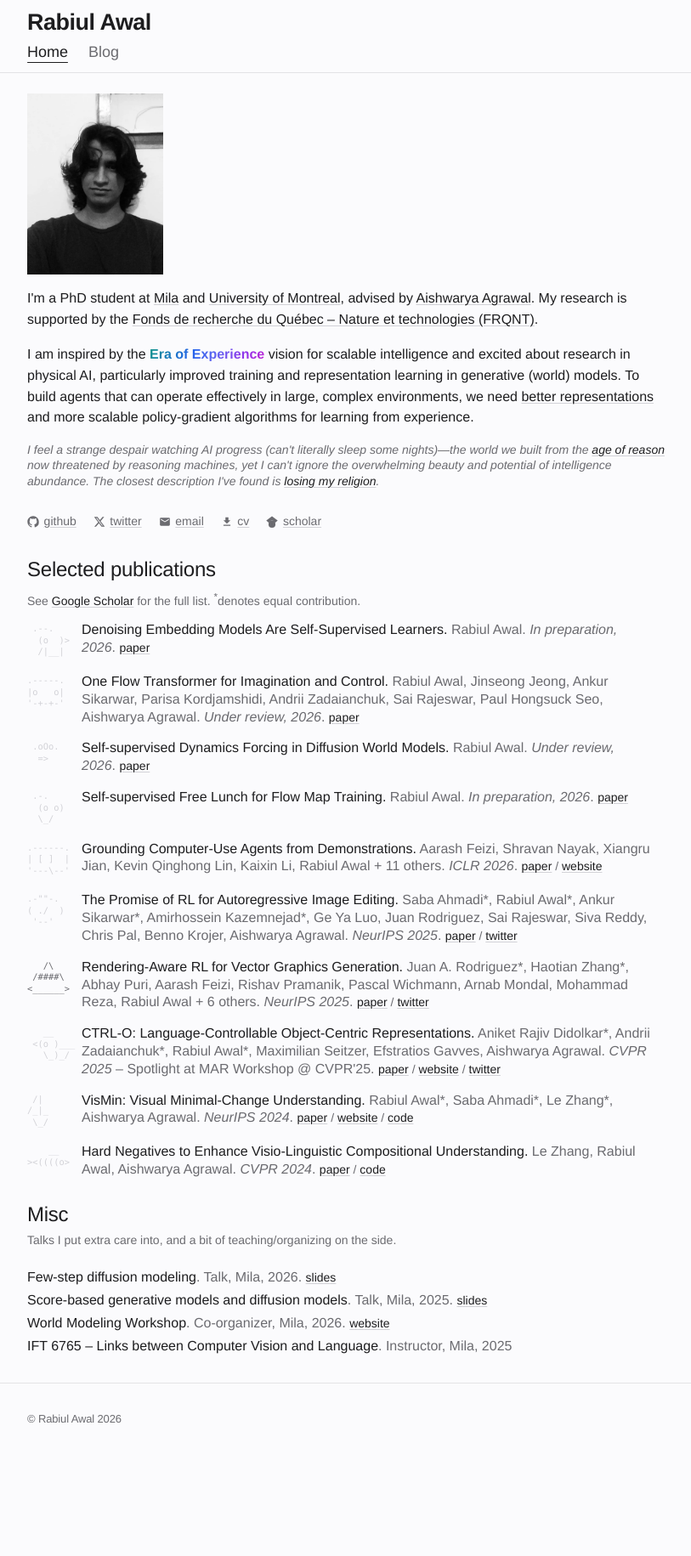
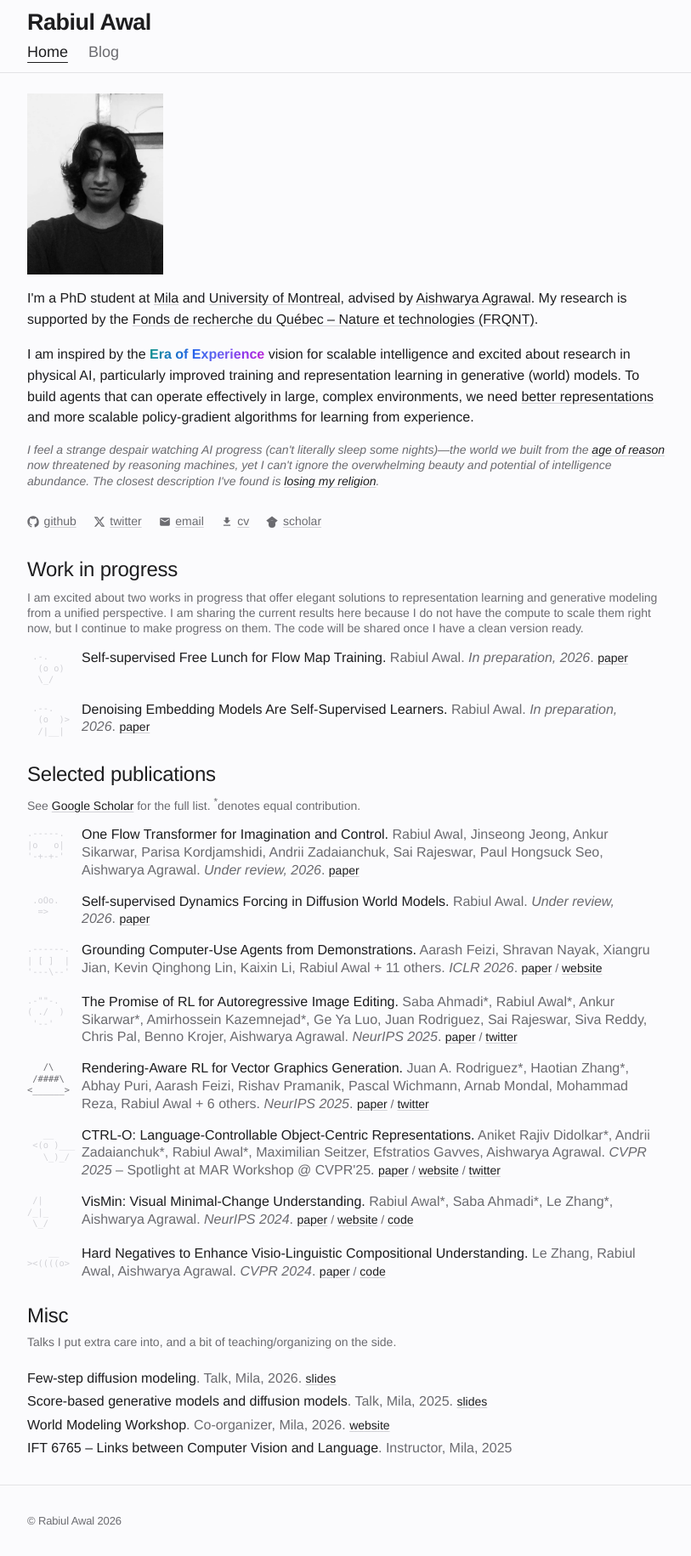
Before and after one commit to rabiulcste/rabiulcste.github.io, a Jekyll site: the page built from index.html, in a window 1280 px wide. Shown: the whole page at 85% size, without its empty margins (223-1036 px from the left). Built offline with Jekyll 4.4.1, drawn with Linux system fonts in a browser that asks for light colours; before the commit the page ends 1711 px from its top, so only the background shows below that.

Commit message:
Move two in-preparation papers into a Work in progress section

```diff
--- a/_includes/pages/about-research.html
+++ b/_includes/pages/about-research.html
@@ -1,21 +1,26 @@
+<h2 id="in-progress-heading">Work in progress</h2>
+<p class="publication-list-note">I am excited about two works in progress that offer elegant solutions to representation learning and generative modeling from a unified perspective. I am sharing the current results here because I do not have the compute to scale them right now, but I continue to make progress on them. The code will be shared once I have a clean version ready.</p>
+
+<div class="publication-list" aria-label="Work in progress">
+  <div class="list-entry"><pre class="entry-art" aria-hidden="true"> .-.
+  (o o)
+  \_/</pre><p class="entry-text"><strong class="list-entry-title">Self-supervised Free Lunch for Flow Map Training.</strong> Rabiul Awal. <em>In preparation, 2026</em>. <span class="link-group"><a href="https://drive.google.com/file/d/1tt0go1c69HqtN3LTCYLwY_RtD0HzMhqW/view?usp=drive_link" target="_blank" rel="noopener noreferrer">paper</a></span></p></div>
+
+  <div class="list-entry"><pre class="entry-art" aria-hidden="true"> .--.
+  (o  )>
+  /|__|</pre><p class="entry-text"><strong class="list-entry-title">Denoising Embedding Models Are Self-Supervised Learners.</strong> Rabiul Awal. <em>In preparation, 2026</em>. <span class="link-group"><a href="https://drive.google.com/file/d/1aoZ66d-IHze9Kn6lJ1Y5XsoEib6jcucG/view?usp=drive_link" target="_blank" rel="noopener noreferrer">paper</a></span></p></div>
+</div>
+
 <h2 id="publications-heading">Selected publications</h2>
 <p class="publication-list-note">See <a href="https://scholar.google.ca/citations?user=oOcLfUMAAAAJ&hl=en" target="_blank">Google Scholar</a> for the full list. <sup>*</sup>denotes equal contribution.</p>
 
 <div class="publication-list" aria-label="Selected publications">
-  <div class="list-entry"><pre class="entry-art" aria-hidden="true"> .--.
-  (o  )>
-  /|__|</pre><p class="entry-text"><strong class="list-entry-title">Denoising Embedding Models Are Self-Supervised Learners.</strong> Rabiul Awal. <em>In preparation, 2026</em>. <span class="link-group"><a href="https://drive.google.com/file/d/1aoZ66d-IHze9Kn6lJ1Y5XsoEib6jcucG/view?usp=drive_link" target="_blank" rel="noopener noreferrer">paper</a></span></p></div>
-
   <div class="list-entry"><pre class="entry-art" aria-hidden="true">.-----.
 |o   o|
 '-+-+-'</pre><p class="entry-text"><strong class="list-entry-title">One Flow Transformer for Imagination and Control.</strong> Rabiul Awal, Jinseong Jeong, Ankur Sikarwar, Parisa Kordjamshidi, Andrii Zadaianchuk, Sai Rajeswar, Paul Hongsuck Seo, Aishwarya Agrawal. <em>Under review, 2026</em>. <span class="link-group"><a href="https://drive.google.com/file/d/10zf-t6m6gAShmdtMlVFFv2yhjZFyQJ5y/view?usp=drive_link" target="_blank" rel="noopener noreferrer">paper</a></span></p></div>
 
   <div class="list-entry"><pre class="entry-art" aria-hidden="true"> .oOo.
   =></pre><p class="entry-text"><strong class="list-entry-title">Self-supervised Dynamics Forcing in Diffusion World Models.</strong> Rabiul Awal. <em>Under review, 2026</em>. <span class="link-group"><a href="https://openreview.net/forum?id=666zLHqL0t" target="_blank" rel="noopener noreferrer">paper</a></span></p></div>
-
-  <div class="list-entry"><pre class="entry-art" aria-hidden="true"> .-.
-  (o o)
-  \_/</pre><p class="entry-text"><strong class="list-entry-title">Self-supervised Free Lunch for Flow Map Training.</strong> Rabiul Awal. <em>In preparation, 2026</em>. <span class="link-group"><a href="https://drive.google.com/file/d/1tt0go1c69HqtN3LTCYLwY_RtD0HzMhqW/view?usp=drive_link" target="_blank" rel="noopener noreferrer">paper</a></span></p></div>
 
   <div class="list-entry"><pre class="entry-art" aria-hidden="true">.------.
 | [ ]  |
```
